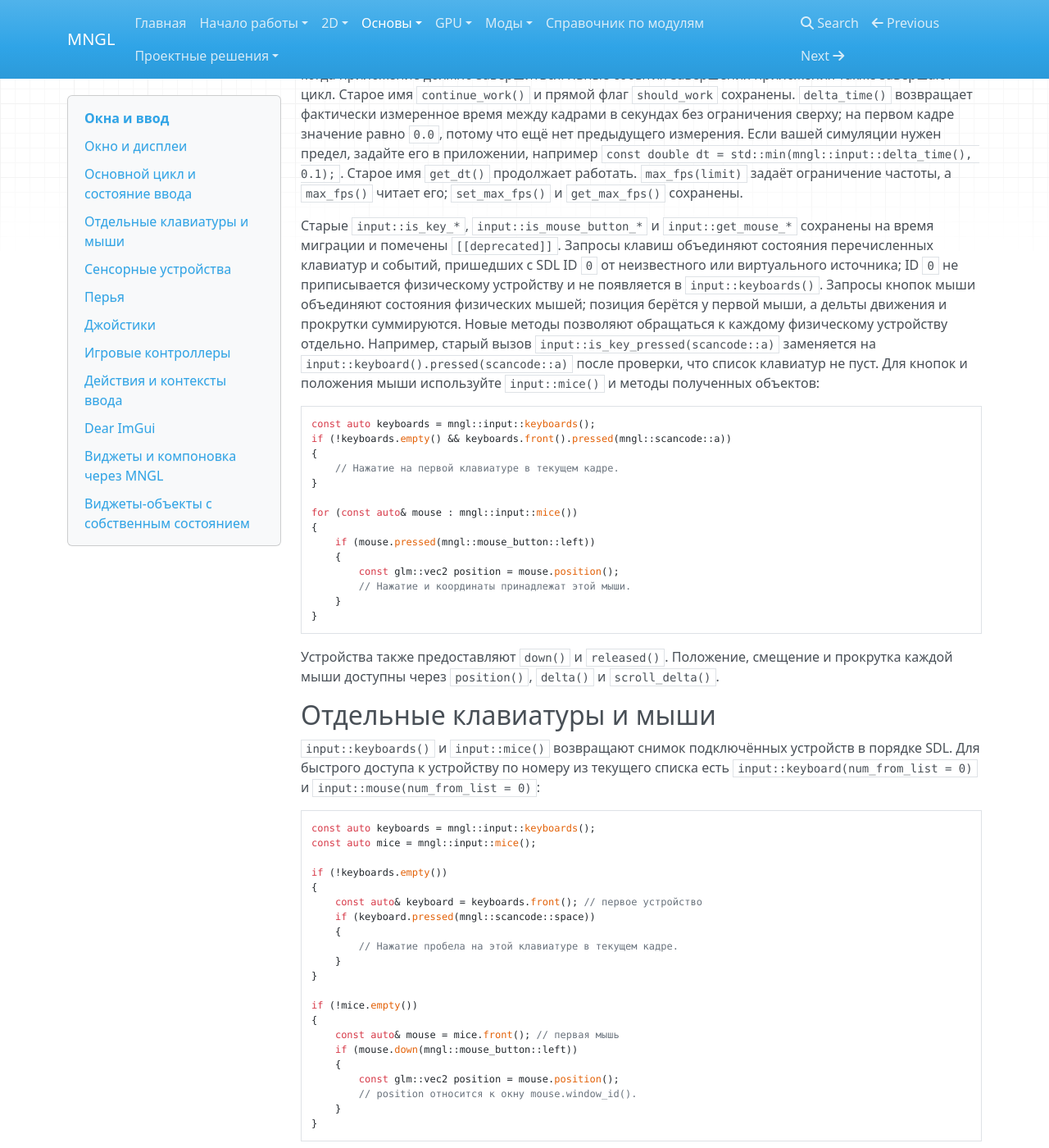
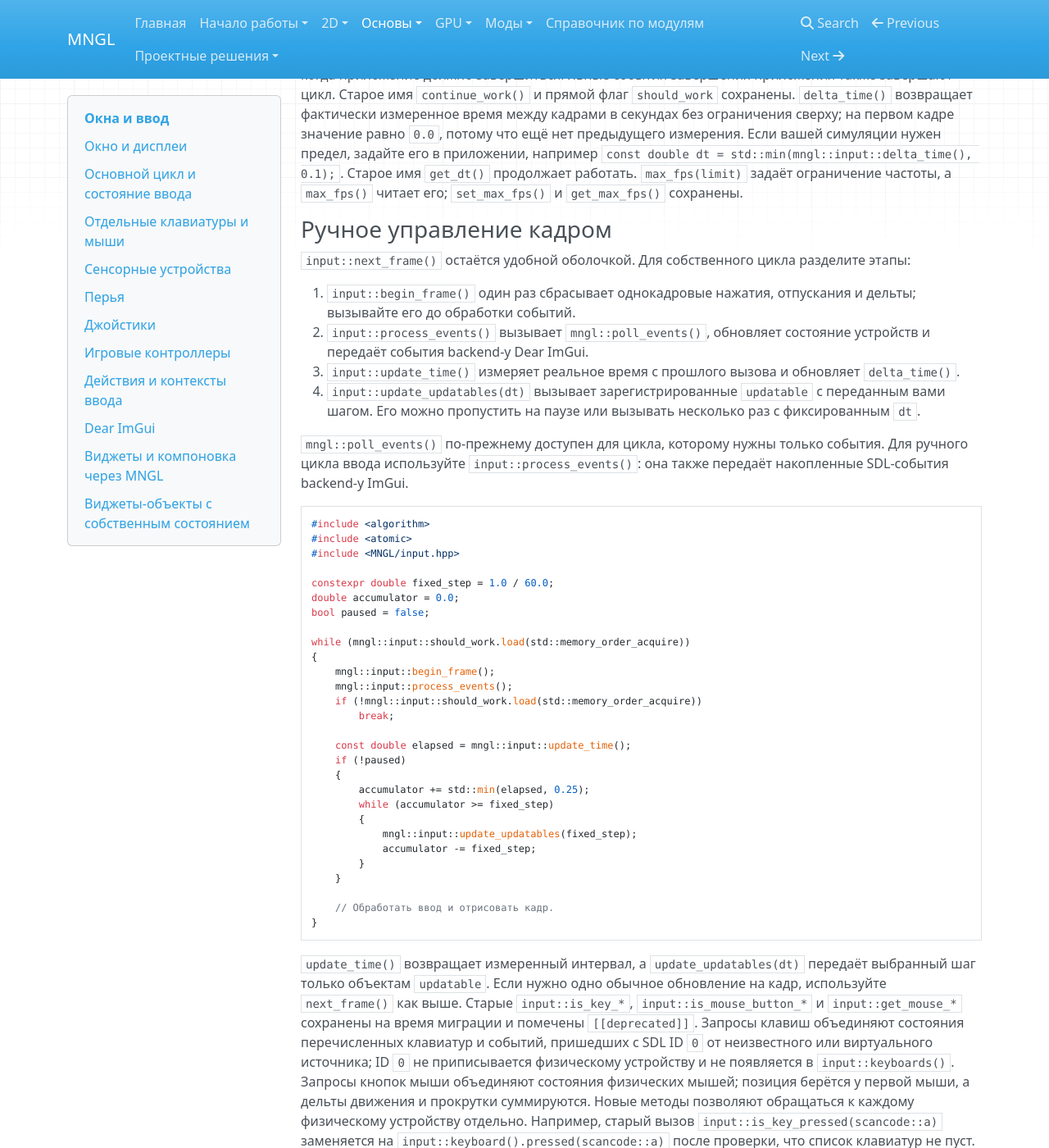
Before and after one commit to Romansgamp6tu/MNGL, an MkDocs documentation site: the page built from docs/core/windows-and-input.md, in a window 1280 px wide and 1400 px high, scrolled down 1364 px. Shown: the whole window at 82% size. Built offline with MkDocs 1.6.1, drawn with Linux system fonts in a browser that asks for light colours; nearby versions of some CDN libraries.

Commit message:
docs: document manual input frame loop

````diff
--- a/docs/core/windows-and-input.md
+++ b/docs/core/windows-and-input.md
@@ -54,6 +54,49 @@ while (mngl::input::next_frame())
 
 `next_frame()` обрабатывает события, обновляет состояние ввода и вызывает `update(dt)` у зарегистрированных `mngl::updatable`. При одном открытом SDL-окне запрос его закрытия завершает цикл; если открыто несколько окон, запрос передаётся приложению как `window_close_request`, а цикл продолжается. Обработчик может закрыть только нужное окно или вызвать `input::request_quit()`, когда приложение должно завершиться. Явные события завершения приложения также завершают цикл. Старое имя `continue_work()` и прямой флаг `should_work` сохранены. `delta_time()` возвращает фактически измеренное время между кадрами в секундах без ограничения сверху; на первом кадре значение равно `0.0`, потому что ещё нет предыдущего измерения. Если вашей симуляции нужен предел, задайте его в приложении, например `const double dt = std::min(mngl::input::delta_time(), 0.1);`. Старое имя `get_dt()` продолжает работать. `max_fps(limit)` задаёт ограничение частоты, а `max_fps()` читает его; `set_max_fps()` и `get_max_fps()` сохранены.
 
+### Ручное управление кадром
+
+`input::next_frame()` остаётся удобной оболочкой. Для собственного цикла разделите этапы:
+
+1. `input::begin_frame()` один раз сбрасывает однокадровые нажатия, отпускания и дельты; вызывайте его до обработки событий.
+2. `input::process_events()` вызывает `mngl::poll_events()`, обновляет состояние устройств и передаёт события backend-у Dear ImGui.
+3. `input::update_time()` измеряет реальное время с прошлого вызова и обновляет `delta_time()`.
+4. `input::update_updatables(dt)` вызывает зарегистрированные `updatable` с переданным вами шагом. Его можно пропустить на паузе или вызывать несколько раз с фиксированным `dt`.
+
+`mngl::poll_events()` по-прежнему доступен для цикла, которому нужны только события. Для ручного цикла ввода используйте `input::process_events()`: она также передаёт накопленные SDL-события backend-у ImGui.
+
+```cpp
+#include <algorithm>
+#include <atomic>
+#include <MNGL/input.hpp>
+
+constexpr double fixed_step = 1.0 / 60.0;
+double accumulator = 0.0;
+bool paused = false;
+
+while (mngl::input::should_work.load(std::memory_order_acquire))
+{
+	mngl::input::begin_frame();
+	mngl::input::process_events();
+	if (!mngl::input::should_work.load(std::memory_order_acquire))
+		break;
+
+	const double elapsed = mngl::input::update_time();
+	if (!paused)
+	{
+		accumulator += std::min(elapsed, 0.25);
+		while (accumulator >= fixed_step)
+		{
+			mngl::input::update_updatables(fixed_step);
+			accumulator -= fixed_step;
+		}
+	}
+
+	// Обработать ввод и отрисовать кадр.
+}
+```
+
+`update_time()` возвращает измеренный интервал, а `update_updatables(dt)` передаёт выбранный шаг только объектам `updatable`. Если нужно одно обычное обновление на кадр, используйте `next_frame()` как выше.
 Старые `input::is_key_*`, `input::is_mouse_button_*` и `input::get_mouse_*` сохранены на время миграции и помечены `[[deprecated]]`. Запросы клавиш объединяют состояния перечисленных клавиатур и событий, пришедших с SDL ID `0` от неизвестного или виртуального источника; ID `0` не приписывается физическому устройству и не появляется в `input::keyboards()`. Запросы кнопок мыши объединяют состояния физических мышей; позиция берётся у первой мыши, а дельты движения и прокрутки суммируются. Новые методы позволяют обращаться к каждому физическому устройству отдельно. Например, старый вызов `input::is_key_pressed(scancode::a)` заменяется на `input::keyboard().pressed(scancode::a)` после проверки, что список клавиатур не пуст. Для кнопок и положения мыши используйте `input::mice()` и методы полученных объектов:
 
 ```cpp
````
